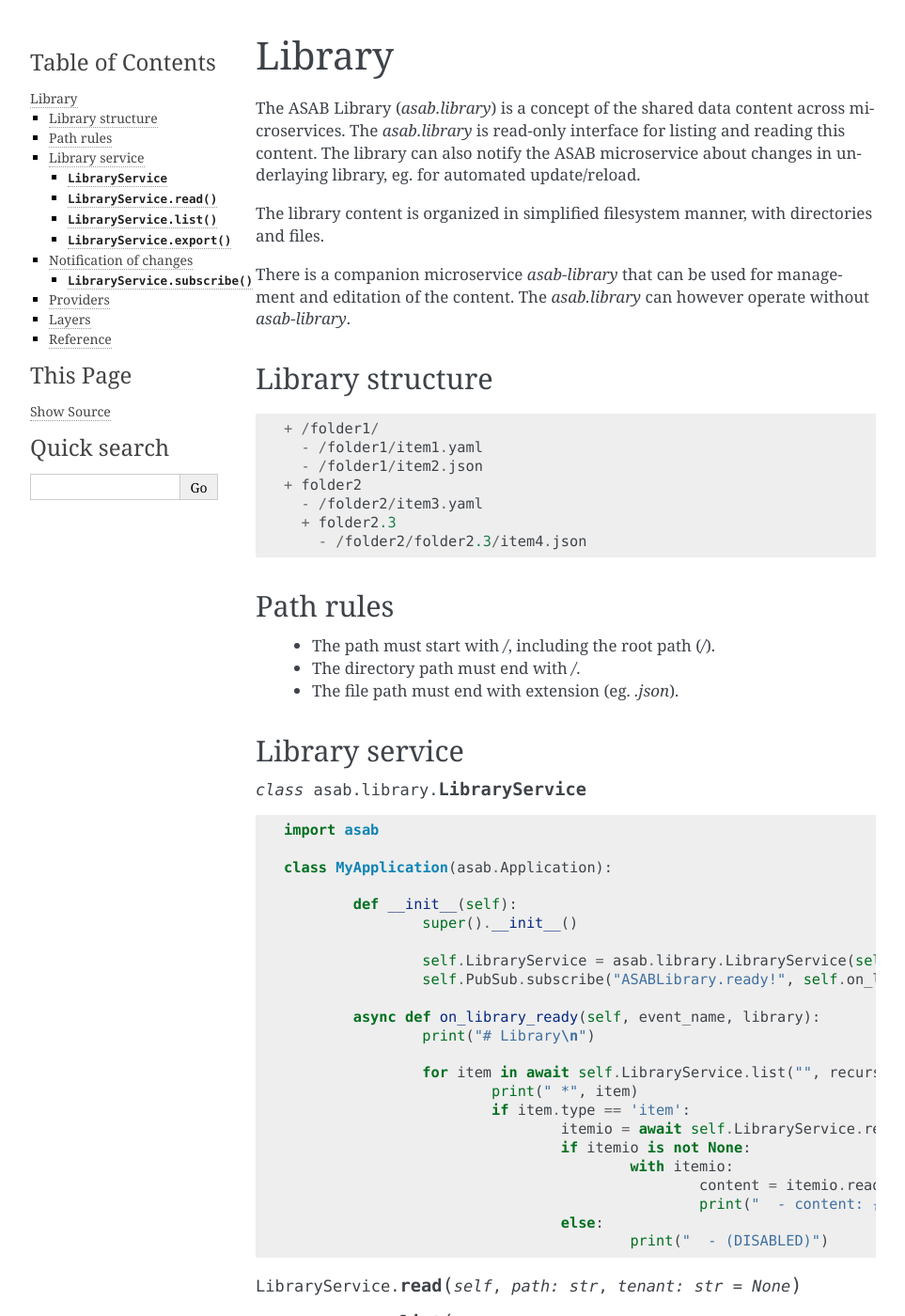
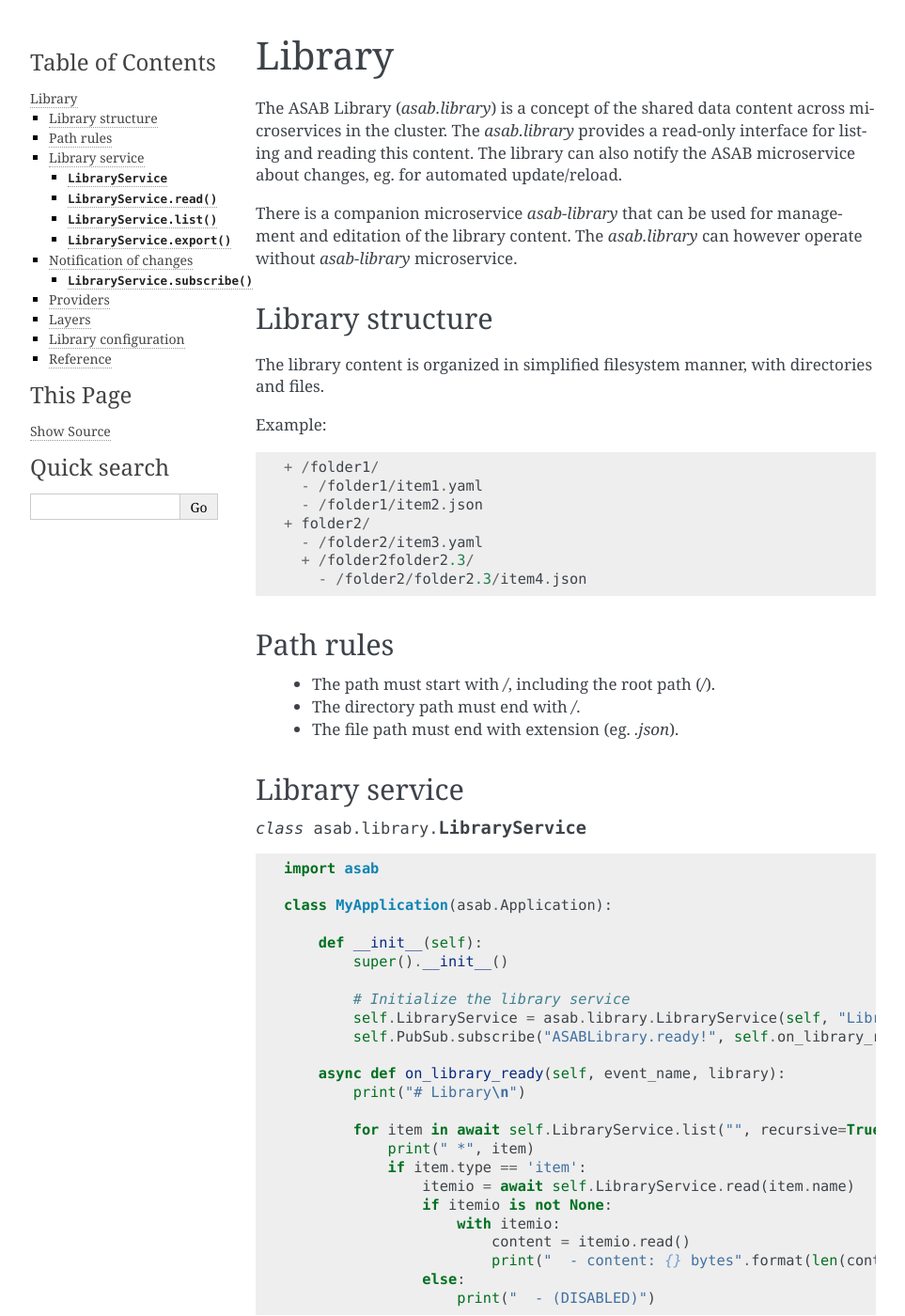
Before and after one commit to TeskaLabs/asab, a Sphinx documentation site: the page built from doc/asab/library.rst, in a window 1280 px wide and 1400 px high. Shown: the whole window at 94% size, without its empty margins (148-1111 px from the left). Built offline with Sphinx 7.4.7, drawn with Linux system fonts in a browser that asks for light colours; some of the changed text lies outside the part shown.

Commit message:
Update of the documentation.

```diff
--- a/doc/asab/library.rst
+++ b/doc/asab/library.rst
@@ -5,29 +5,30 @@
 
 .. py:currentmodule:: asab.library
 
-The ASAB Library (`asab.library`) is a concept of the shared data content across microservices.
-The `asab.library` is read-only interface for listing and reading this content.
-The library can also notify the ASAB microservice about changes in underlaying library, eg. for automated update/reload.
+The ASAB Library (`asab.library`) is a concept of the shared data content across microservices in the cluster.
+The `asab.library` provides a read-only interface for listing and reading this content.
+The library can also notify the ASAB microservice about changes, eg. for automated update/reload.
 
-The library content is organized in simplified filesystem manner, with directories and files.
-
-There is a companion microservice `asab-library` that can be used for management and editation of the content.
-The `asab.library` can however operate without `asab-library`.
+There is a companion microservice `asab-library` that can be used for management and editation of the library content.
+The `asab.library` can however operate without `asab-library` microservice.
 
 
 Library structure
 -----------------
 
+The library content is organized in simplified filesystem manner, with directories and files.
+
+Example:
 
 .. code::
 
-	+ /folder1/
-	  - /folder1/item1.yaml
-	  - /folder1/item2.json
-	+ folder2
-	  - /folder2/item3.yaml
-	  + folder2.3
-	    - /folder2/folder2.3/item4.json
+ + /folder1/
+   - /folder1/item1.yaml
+   - /folder1/item2.json
+ + folder2/
+   - /folder2/item3.yaml
+   + /folder2folder2.3/
+     - /folder2/folder2.3/item4.json
 
 
 Path rules
@@ -37,6 +38,7 @@
  * The directory path must end with `/`.
  * The file path must end with extension (eg. `.json`).
 
+
 Library service
 ---------------
 
@@ -45,29 +47,30 @@
 
 .. code:: python
 
-	import asab
+    import asab
 
-	class MyApplication(asab.Application):
+    class MyApplication(asab.Application):
 
-		def __init__(self):
-			super().__init__()
+        def __init__(self):
+            super().__init__()
 
-			self.LibraryService = asab.library.LibraryService(self, "LibraryService")
-			self.PubSub.subscribe("ASABLibrary.ready!", self.on_library_ready)
+            # Initialize the library service
+            self.LibraryService = asab.library.LibraryService(self, "LibraryService")
+            self.PubSub.subscribe("ASABLibrary.ready!", self.on_library_ready)
 
-		async def on_library_ready(self, event_name, library):
-			print("# Library\n")
+        async def on_library_ready(self, event_name, library):
+            print("# Library\n")
 
-			for item in await self.LibraryService.list("", recursive=True):
-				print(" *", item)
-				if item.type == 'item':
-					itemio = await self.LibraryService.read(item.name)
-					if itemio is not None:
-						with itemio:
-							content = itemio.read()
-							print("  - content: {} bytes".format(len(content)))
-					else:
-						print("  - (DISABLED)")
+            for item in await self.LibraryService.list("", recursive=True):
+                print(" *", item)
+                if item.type == 'item':
+                    itemio = await self.LibraryService.read(item.name)
+                    if itemio is not None:
+                        with itemio:
+                            content = itemio.read()
+                            print("  - content: {} bytes".format(len(content)))
+                    else:
+                        print("  - (DISABLED)")
 
 
 .. py:method:: LibraryService.read(self, path: str, tenant: str = None)
@@ -78,8 +81,9 @@
 
 
 
+
 Notification of changes
----------------------------------------
+-----------------------
 
 .. py:method:: LibraryService.subscribe(self, paths)
 
@@ -103,6 +107,19 @@
 Each layer is represented by a `provider` with a specific configuration.
 
 
+Library configuration
+---------------------
+
+
+.. code:: ini
+
+    [library]
+    providers:
+        provider+1://
+        provider+2://
+        provider+3://
+
+
 
 Reference
 ---------
```
